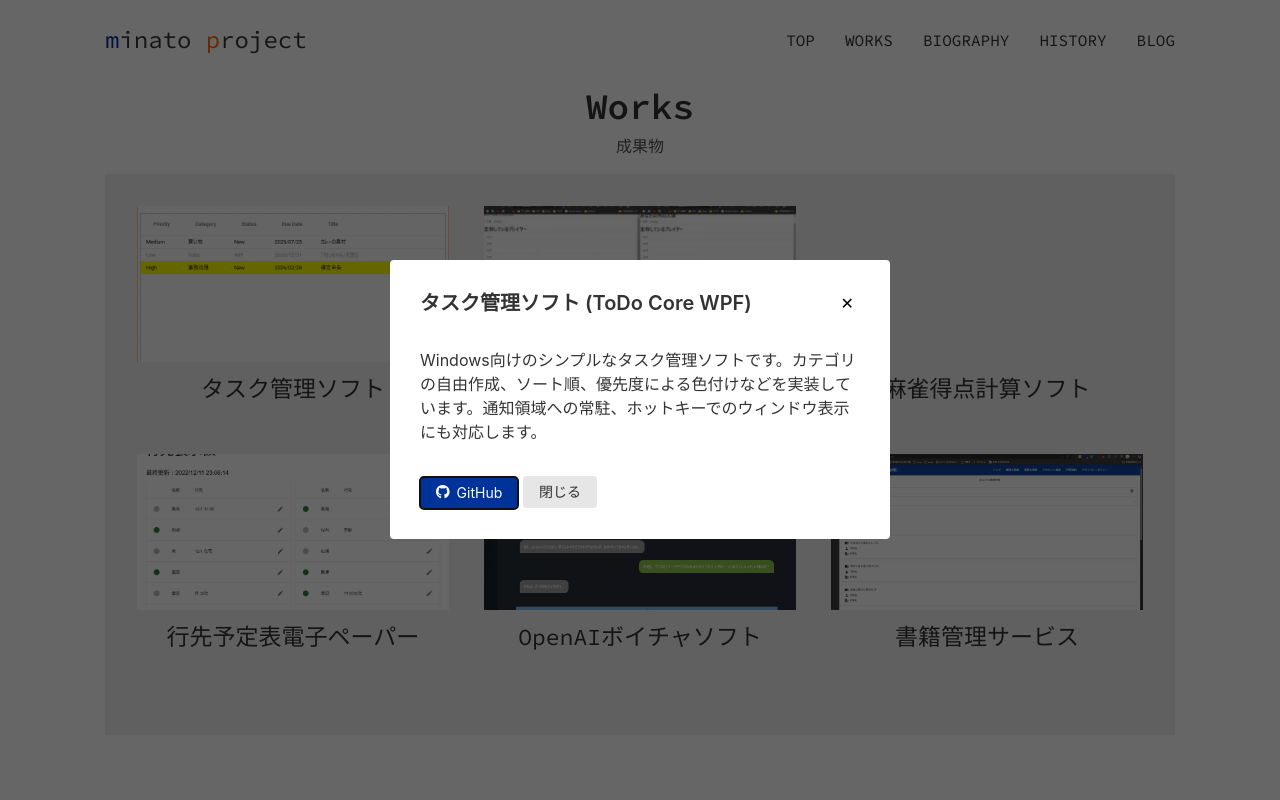
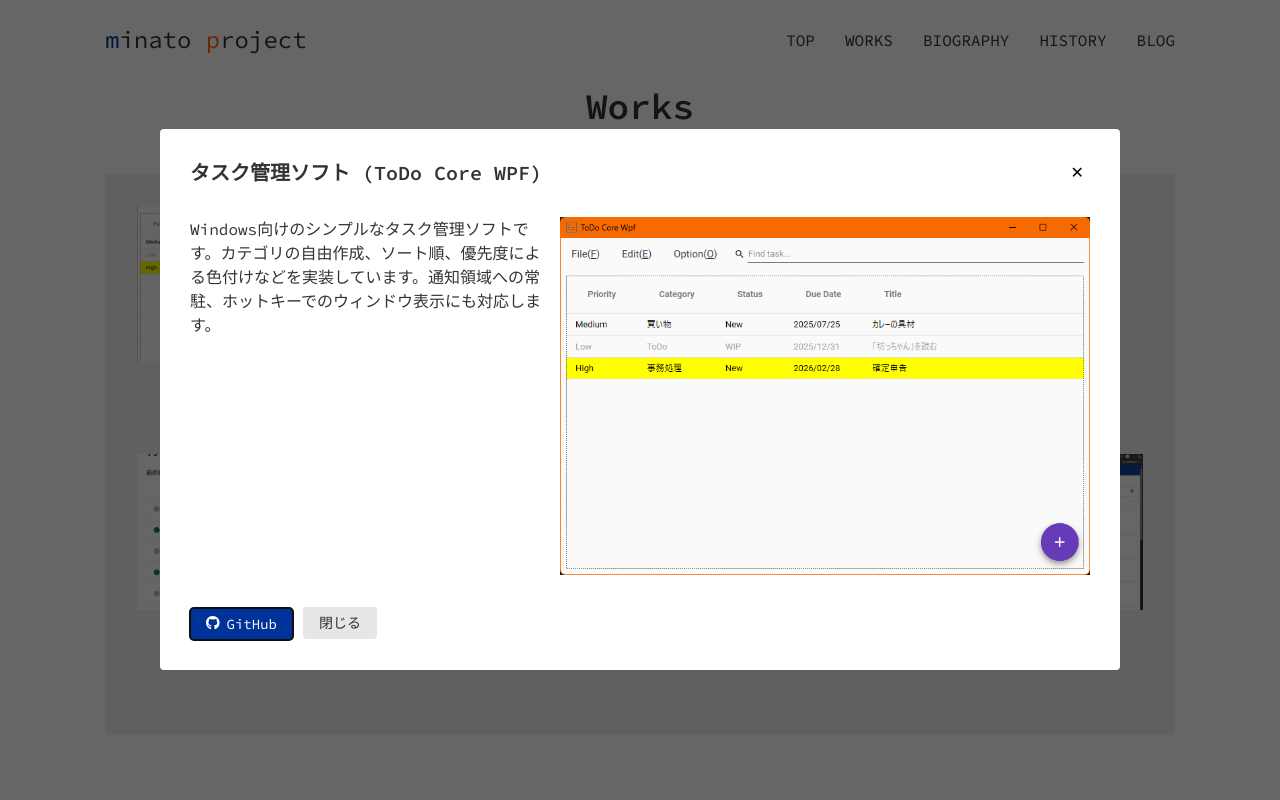
Before and after one commit to step63r/portfolio, a website built with webpack: page src/index.html in a window 1280 px wide. Both pictures are taken after a click on the element "タスク管理ソフト". Shown: the top 800 px of the page. Built offline with nearby package versions, Linux system fonts and the light colour scheme; files whose address does not match are found by name.

Commit message:
update modal to add image

```diff
--- a/src/index.html
+++ b/src/index.html
@@ -34,7 +34,12 @@
                 <button class="modal__close" area-label="Close modal" data-micromodal-close></button>
               </header>
               <main class="modal__content" id="modal-1-content">
-                <!-- INSRET WITH JAVASCRIPT -->
+                <div class="modal__content__body" id="modal-1-content-body">
+                  <!-- INSRET WITH JAVASCRIPT -->
+                </div>
+                <div class="modal__content__images" id="modal-1-content-images">
+                  <!-- INSRET WITH JAVASCRIPT -->
+                </div>
               </main>
               <footer class="modal__footer">
                 <button class="modal__btn modal__btn-primary" id="modal-1-reposbutton">
--- a/src/index.js
+++ b/src/index.js
@@ -24,31 +24,37 @@ const works = {
     title: "タスク管理ソフト (ToDo Core WPF)",
     content: "Windows向けのシンプルなタスク管理ソフトです。カテゴリの自由作成、ソート順、優先度による色付けなどを実装しています。通知領域への常駐、ホットキーでのウィンドウ表示にも対応します。",
     repos: "https://github.com/step63r/ToDoCoreWpf",
+    images: ["./asset/ToDoCoreWpf.png"],
   },
   openjinro: {
     title: "人狼GMサーバ (open-jinro)",
     content: "人狼ゲームをオンラインで進行するためのWebアプリケーションです。WebSocketでリアルタイム進行に対応します。クラウドSDKを使っていないため、どのようなWebサーバでも動作可能なのが特長です。",
     repos: "https://github.com/step63r/open-jinro-frontend",
+    images: ["./asset/open-jinro.png"],
   },
   mahjong: {
     title: "麻雀得点計算ソフト",
     content: "麻雀の得点を計算、保存、集計するツールです。対局ごとにルールを設定できるのが特長です。",
     repos: "https://github.com/step63r/MahjongScoreManager_MUI",
+    images: ["./asset/MahjongScoreManager_MUI.png"],
   },
   destboard: {
     title: "行先予定表電子ペーパー",
     content: "会社でよく用いられる行先表示板を、ラズパイと電子ペーパーで実現しました。電子ペーパーでは在籍状態のトグルおよび行き先の表示に対応します。またWebサーバの機能も搭載しており、各メンバーのPCから表示板の確認・更新が可能となっています。",
     repos: "https://github.com/step63r/destboard",
+    images: ["./asset/destboard.png"],
   },
   chataifluentwpf: {
     title: "OpenAIボイチャソフト (Chat AI Fluent Wpf)",
     content: "ChatGPTと会話するシンプルなチャットアプリです。音声入力を文字列化してChatGPTに送り、返ってきた内容を合成音声で喋らせます。",
     repos: "https://github.com/step63r/ChatAIFluentWpf",
+    images: ["./asset/ChatAIFluentWpf.png"],
   },
   tsundoku: {
     title: "書籍管理サービス (ツンドク.com)",
     content: "本のバーコードを読み取るだけで登録可能な、シンプルな書籍管理サービスです。続き物のマンガや小説など、同じ巻を重複して買うことを防止できます。",
     repos: "https://github.com/step63r/sam-ayano",
+    images: ["./asset/tsundoku.png"],
   },
 };
 
@@ -122,17 +128,26 @@ class Main {
 
         const title = works[id].title || "Title";
         const content = works[id].content || "Content";
+        const images = works[id].images || [];
         const repos = works[id].repos || "Repos";
 
         const titleArea = modal.querySelector("#modal-1-title");
-        const contentArea = modal.querySelector("#modal-1-content");
+        const contentBodyArea = modal.querySelector("#modal-1-content-body");
+        const contentImagesArea = modal.querySelector("#modal-1-content-images");
         const reposArea = modal.querySelector("#modal-1-reposbutton");
 
         if (titleArea) {
           titleArea.innerHTML = title;
         }
-        if (contentArea) {
-          contentArea.innerHTML = `<p>${content}</p>`;
+        if (contentBodyArea) {
+          contentBodyArea.innerHTML = `<p>${content}</p>`;
+        }
+        if (contentImagesArea) {
+          let innerHTML = "";
+          for (const img of images) {
+            innerHTML += `<img src="${img}">`;
+          }
+          contentImagesArea.innerHTML = innerHTML;
         }
         if (reposArea) {
           reposArea.innerHTML = `<i class="fab fa-github"></i><a href="${repos}" target="_blank">GitHub</a>`;
--- a/src/styles/parts/_modal.scss
+++ b/src/styles/parts/_modal.scss
@@ -1,11 +1,10 @@
 @use "../globals" as *;
+@use "../parts/common" as *;
 
 /**************************\
   Basic Modal Styles
 \**************************/
 .modal {
-  font-family: -apple-system,BlinkMacSystemFont,avenir next,avenir,helvetica neue,helvetica,ubuntu,roboto,noto,segoe ui,arial,sans-serif;
-
   &__overlay {
     position: fixed;
     z-index: 200;
@@ -22,11 +21,12 @@
   &__container {
     background-color: #fff;
     padding: 30px;
-    max-width: 500px;
+    max-width: 960px;
     max-height: 100vh;
     border-radius: 4px;
     overflow-y: auto;
     box-sizing: border-box;
+    margin: 0 1.0em;
   }
 
   &__header {
@@ -55,10 +55,29 @@
   }
 
   &__content {
+    display: flex;
+    flex-direction: column-reverse;
     margin-top: 2rem;
     margin-bottom: 2rem;
     line-height: 1.5;
     color: rgba(0,0,0,.8);
+    gap: 1.0rem;
+
+    @include mq(lg) {
+      flex-direction: row;
+    }
+
+    &__body {
+      @include mq(lg) {
+        flex-basis: 40%;
+      }
+    }
+
+    &__images {
+      @include mq(lg) {
+        flex-basis: 60%;
+      }
+    }
   }
 
   &__btn {
--- a/webpack.config.js
+++ b/webpack.config.js
@@ -7,6 +7,10 @@ const isDev = process.env.NODE_ENV === "development";
 /** @type {import('webpack').Configuration} */
 module.exports = {
   mode: isDev ? "development" : "production",
+  performance: {
+    maxEntrypointSize: 500000,
+    maxAssetSize: 500000,
+  },
   devtool: isDev ? "source-map" : undefined,
   devServer: {
     static: {
```
